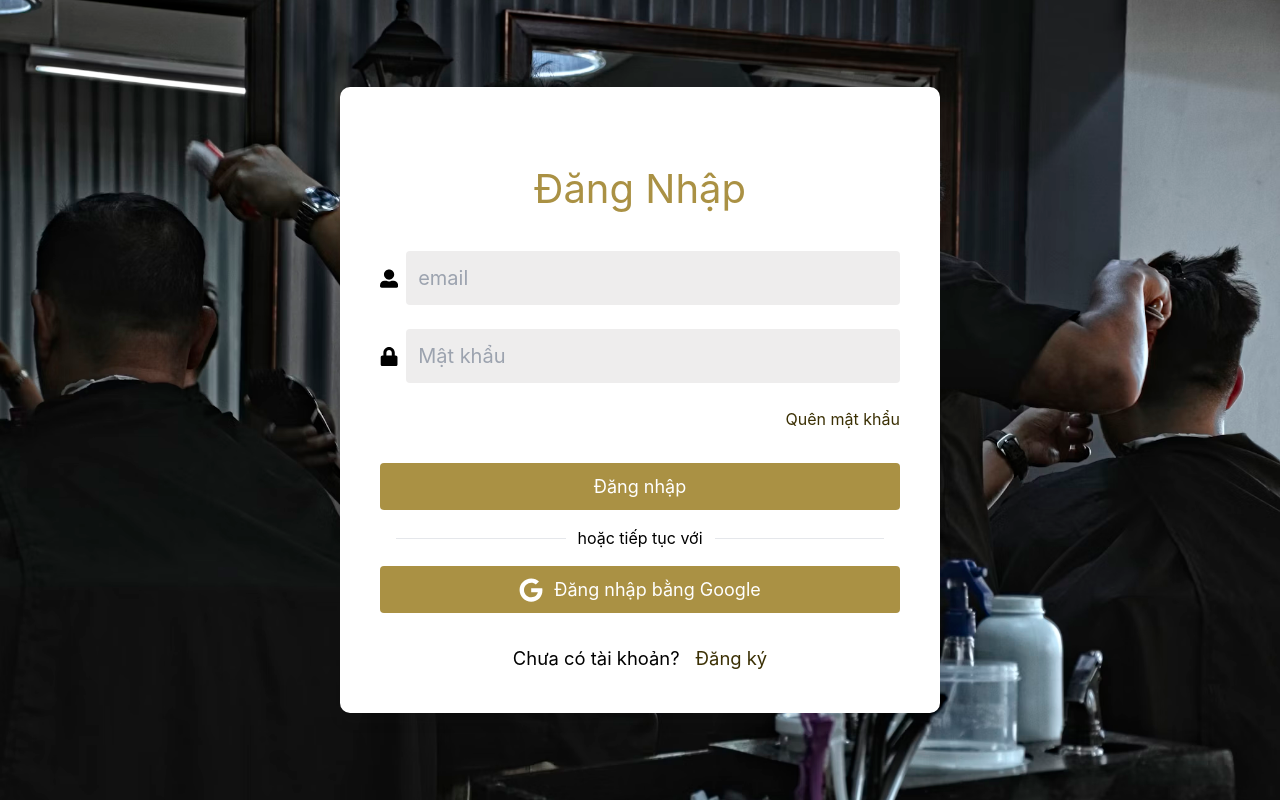
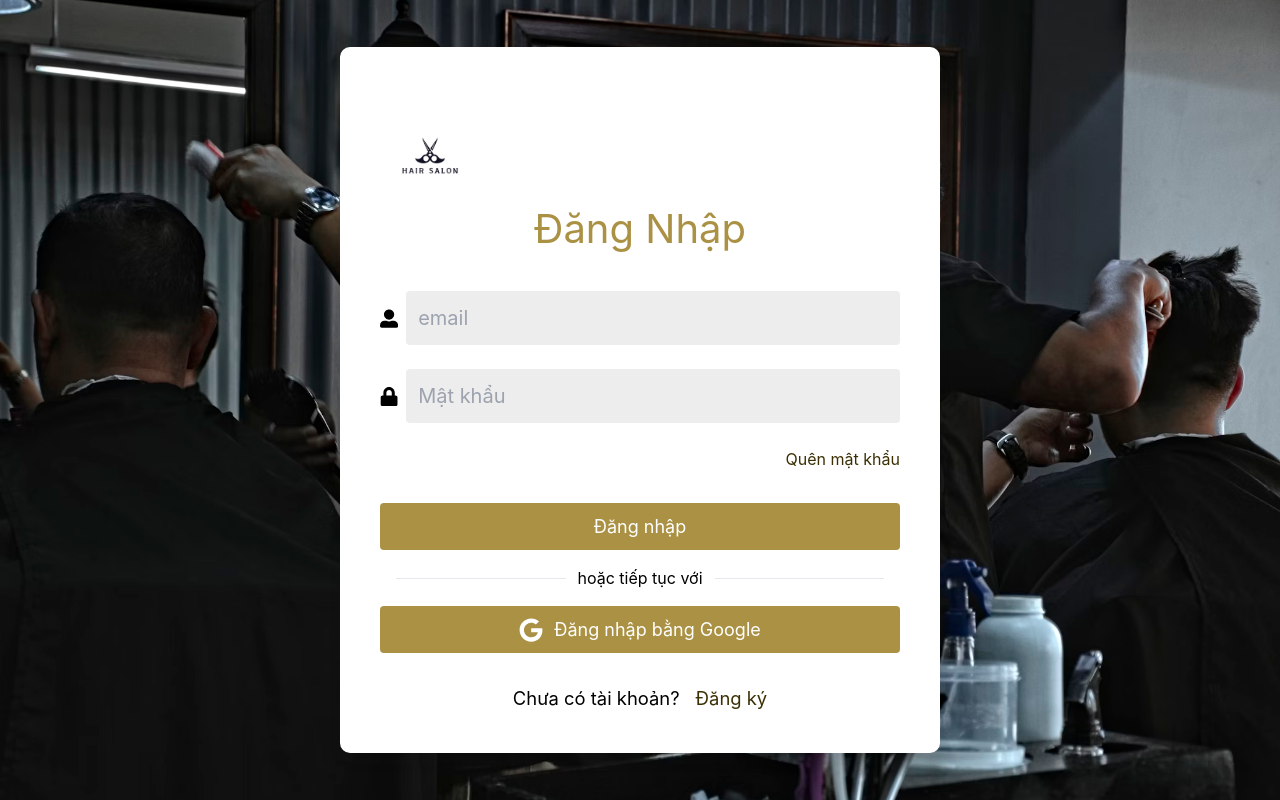
Before and after one commit to Dacoband/SWD392-HairSalon, a React (Vite) app in the folder Front_End/HairSalon/: page /login in a window 1280 px wide. Built offline with nearby package versions, Linux system fonts and the light colour scheme.

Commit message:
update login

```diff
--- a/Front_End/HairSalon/src/pages/Login/Login.scss
+++ b/Front_End/HairSalon/src/pages/Login/Login.scss
@@ -11,7 +11,16 @@
     padding: 24px;
 
 
-
+    .back-to-home-logo {
+      cursor: pointer;
+      width: 100px;
+      height: auto;
+    }
+    .error-message {
+      color: red;
+      font-size: 0.9rem;
+      margin-top: 10px;
+    }
   }
 
   .sign-in-form {
--- a/Front_End/HairSalon/src/pages/Login/Login.tsx
+++ b/Front_End/HairSalon/src/pages/Login/Login.tsx
@@ -3,7 +3,7 @@ import { useNavigate } from "react-router-dom";
 import "./Login.scss";
 import { FaUserAlt, FaLock, FaGoogle } from "react-icons/fa";
 import { login } from "../../services/authSalon";
-
+import logo from "../../assets/logo-removebg-preview.png";
 
 const InputField = ({ label, type, value, onChange, icon: Icon }: any) => (
   <div className="form-group modern-input">
@@ -27,7 +27,8 @@ const SignInForm = () => {
 
   const handleLogin = async (e: React.FormEvent) => {
     e.preventDefault();
-
+    setError(null);
+    try {
     const { userData } = await login(email, password);
 
 if(userData){
@@ -44,10 +45,19 @@ if(userData){
       } else {
         navigate('/unknown-role');
       }
-    } else {
-      alert("Sai tên người dùng hoặc mật khẩu!");
+    }   else {
+      setError("Sai tên người dùng hoặc mật khẩu!");
     }
-  };
+   } catch (err: any) {
+      if (err.response && err.response.status === 401) {
+        setError(err.response.data.error);
+      } else {
+        setError("Có lỗi xảy ra. Vui lòng thử lại sau.");
+      }
+    };
+
+  }
+
   const handleForgotPassword = () => {
     alert("Forgot password functionality not implemented yet.");
   };
@@ -58,10 +68,21 @@ if(userData){
   const handleSignUp = () => {
     navigate("/SignUp");
   };
+  const handleBackToHome = () => {
+    navigate("/");
+  };
+
+
 
   return (
     <form className="sign-in-form" onSubmit={handleLogin}>
       <div className="upper-part" >
+      <img
+          src={logo}
+          alt="Logo"
+          className="back-to-home-logo"
+          onClick={handleBackToHome}
+        />
       <h1 className="greeting">Đăng Nhập</h1>
 
       <InputField
@@ -83,7 +104,7 @@ if(userData){
         }
         icon={FaLock}
       />
-
+      {error && <div className="error-message">{error}</div>}
       <a onClick={handleForgotPassword} className="forgot-password">
         Quên mật khẩu
       </a>
--- a/Front_End/HairSalon/src/router/AppRouter.tsx
+++ b/Front_End/HairSalon/src/router/AppRouter.tsx
@@ -27,7 +27,7 @@ const AppRouter = () => {
     <Router>
       {/* GUEST */}
       <Routes>
-        <Route path="/" element={<Navigate to="/login" />} />
+        <Route path="/" element={<Navigate to="/homePage" />} />
         <Route path="/login" element={<Login />} />
         <Route path="/SignUp" element={<SignUp />} />
         <Route path="/logout" element={<Logout />} />
@@ -36,10 +36,11 @@ const AppRouter = () => {
         </Route>
 
         <Route element={<LayoutMain />}>
-          <Route
+        <Route path="/homePage" element={<HomePage />} />
+          {/* <Route
             path="/homePage"
             element={<PrivateRoute element={HomePage} allowedRoles={["MB"]} />}
-          />
+          /> */}
           <Route
             path="/bookAppoiment"
             element={
```
